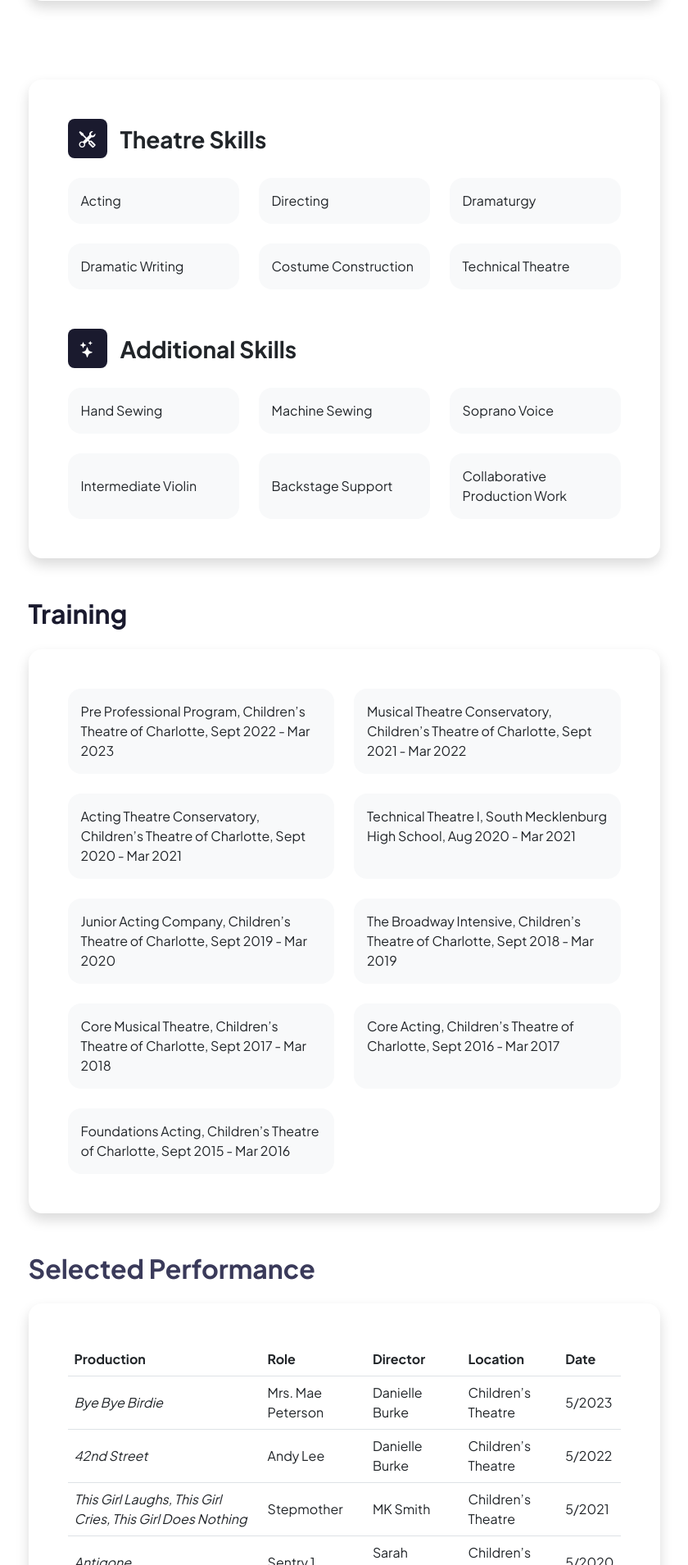
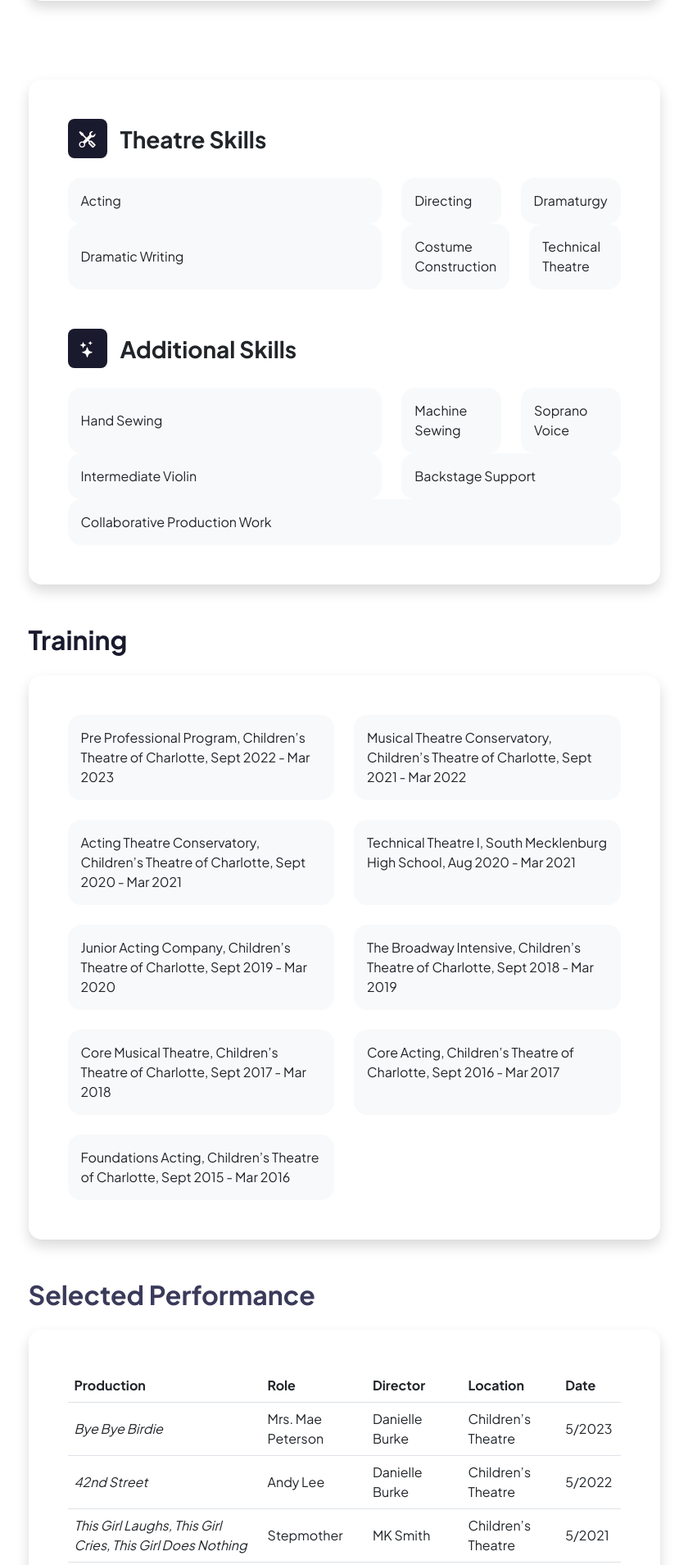
Before and after one commit to eldrethk/Jackalyncooper, a Jekyll site: the page built from resume-1.html, in a window 1280 px wide. Shown: the part 3502-5411 px from the top of the page at 82% size, without its empty margins (220-1060 px from the left). Built offline with Jekyll 4.4.1, drawn with Linux system fonts in a browser that asks for light colours.

Commit message:
Add files via upload

```diff
--- a/resume-1.html
+++ b/resume-1.html
@@ -229,6 +229,7 @@ author: Jackalyn Cooper
 
                     <!-- Skills Section -->
                     <section>
+
                         <div class="card shadow border-0 rounded-4 mb-5">
                             <div class="card-body p-5">
 
@@ -243,13 +244,13 @@ author: Jackalyn Cooper
                                         </h3>
                                     </div>
 
-                                    <div class="row row-cols-1 row-cols-md-3 mb-4">
-                                        <div class="col mb-4 mb-md-0"><div class="d-flex align-items-center bg-light rounded-4 p-3 h-100">Acting</div></div>
+                                    <div class="row justify-content-center">
+										<div class="col-lg-8 col-xl-7"><div class="d-flex align-items-center bg-light rounded-4 p-3 h-100">Acting</div></div>
                                         <div class="col mb-4 mb-md-0"><div class="d-flex align-items-center bg-light rounded-4 p-3 h-100">Directing</div></div>
                                         <div class="col"><div class="d-flex align-items-center bg-light rounded-4 p-3 h-100">Dramaturgy</div></div>
                                     </div>
-                                    <div class="row row-cols-1 row-cols-md-3">
-                                        <div class="col mb-4 mb-md-0"><div class="d-flex align-items-center bg-light rounded-4 p-3 h-100">Dramatic Writing</div></div>
+                                    <div class="row justify-content-center">
+										<div class="col-lg-8 col-xl-7"><div class="d-flex align-items-center bg-light rounded-4 p-3 h-100">Dramatic Writing</div></div>
                                         <div class="col mb-4 mb-md-0"><div class="d-flex align-items-center bg-light rounded-4 p-3 h-100">Costume Construction</div></div>
                                         <div class="col"><div class="d-flex align-items-center bg-light rounded-4 p-3 h-100">Technical Theatre</div></div>
                                     </div>
@@ -266,13 +267,13 @@ author: Jackalyn Cooper
                                         </h3>
                                     </div>
 
-                                    <div class="row row-cols-1 row-cols-md-3 mb-4">
-                                        <div class="col mb-4 mb-md-0"><div class="d-flex align-items-center bg-light rounded-4 p-3 h-100">Hand Sewing</div></div>
+                                    <div class="row justify-content-center">
+										<div class="col-lg-8 col-xl-7"><div class="d-flex align-items-center bg-light rounded-4 p-3 h-100">Hand Sewing</div></div>
                                         <div class="col mb-4 mb-md-0"><div class="d-flex align-items-center bg-light rounded-4 p-3 h-100">Machine Sewing</div></div>
                                         <div class="col"><div class="d-flex align-items-center bg-light rounded-4 p-3 h-100">Soprano Voice</div></div>
                                     </div>
-                                    <div class="row row-cols-1 row-cols-md-3">
-                                        <div class="col mb-4 mb-md-0"><div class="d-flex align-items-center bg-light rounded-4 p-3 h-100">Intermediate Violin</div></div>
+                                    <div class="row justify-content-center">
+										<div class="col-lg-8 col-xl-7"><div class="d-flex align-items-center bg-light rounded-4 p-3 h-100">Intermediate Violin</div></div>
                                         <div class="col mb-4 mb-md-0"><div class="d-flex align-items-center bg-light rounded-4 p-3 h-100">Backstage Support</div></div>
                                         <div class="col"><div class="d-flex align-items-center bg-light rounded-4 p-3 h-100">Collaborative Production Work</div></div>
                                     </div>
@@ -384,6 +385,6 @@ author: Jackalyn Cooper
                         </div>
                     </section>
 
-                </div>
-            </div>
         </div>
+    </div>
+</div>
```
